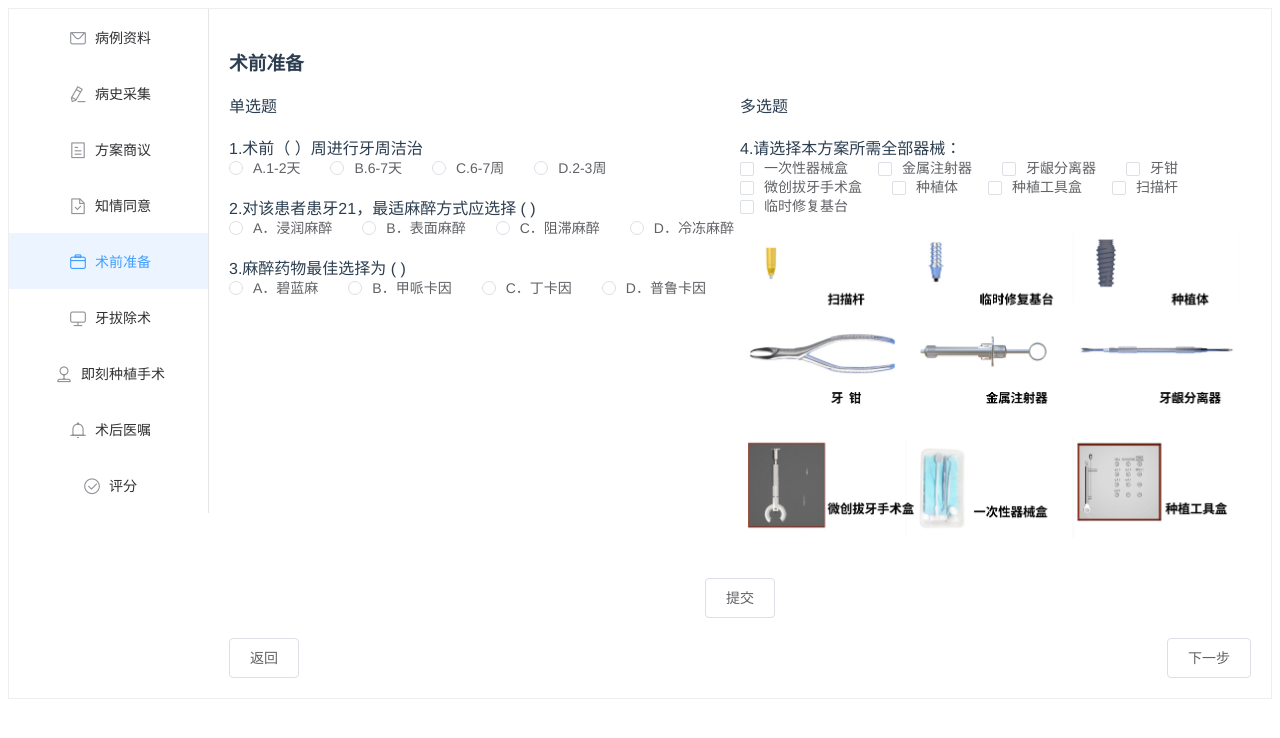
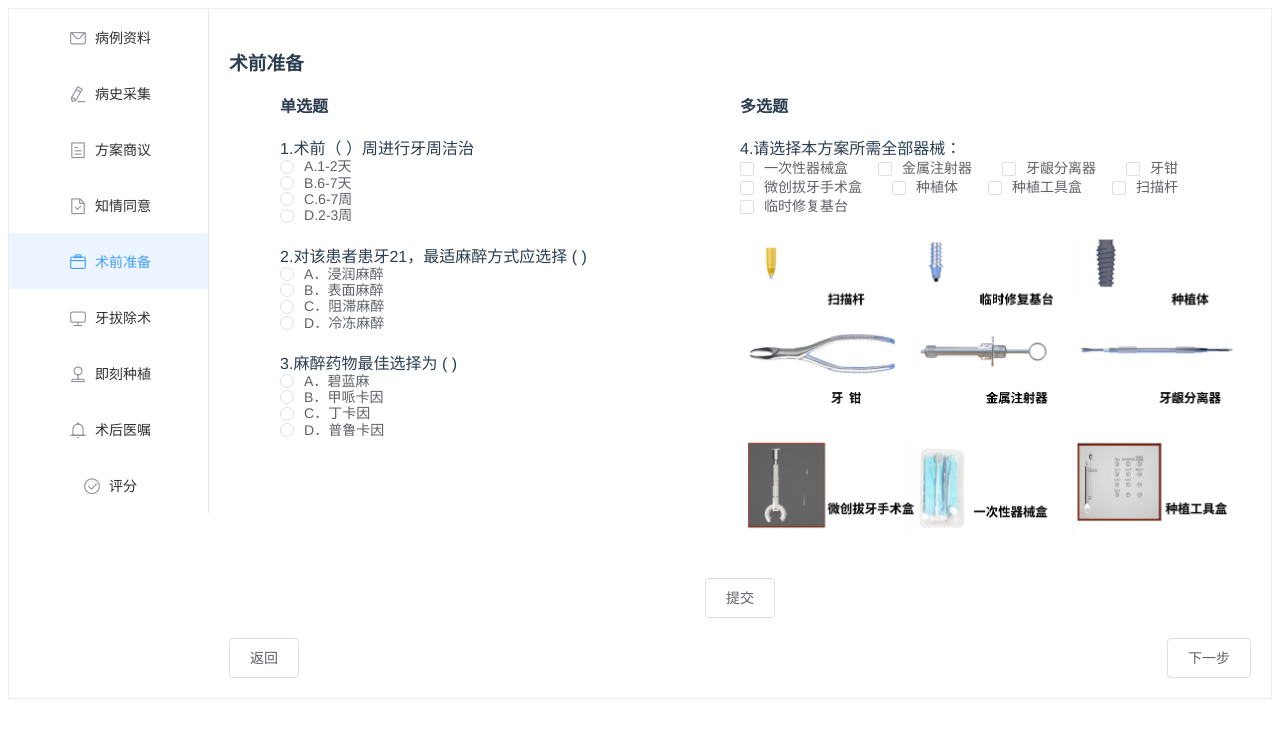
Before and after one commit to yinrouni/experiment-platform, a Vue app: page /#/test in a window 1280 px wide. Both pictures are taken after a click on the item "术前准备". Shown: the top 738 px of the page. Built offline with nearby package versions, Linux system fonts and the light colour scheme.

Commit message:
fix: style

```diff
--- a/src/components/BeautyAssessment.vue
+++ b/src/components/BeautyAssessment.vue
@@ -304,7 +304,7 @@
 
     <el-dialog
   title="结论"
-  :visible.sync="filled"
+  :visible.sync="showDialog"
   width="30%">
   <span>该患者美学风险为低风险。</span>
   <span slot="footer" class="dialog-footer">
@@ -320,12 +320,19 @@
 export default {
   name: 'BeautyAssessment',
   data () {
-    return {filled: false}
+    return {
+      filled: false,
+      showDialog:false
+    }
   },
 
   methods: {
     fill: function () {
       this.filled = true
+      setTimeout(()=>{
+        this.showDialog = true;
+      }, 2000)
+
     },
     next () {
       this.$emit('next')
--- a/src/components/Collect.vue
+++ b/src/components/Collect.vue
@@ -47,8 +47,8 @@
     <div v-if="subIndex === 3">
       <div class="left">
       <i class='el-icon-arrow-right' />为进一步了解进一步了解术区可用骨高度和宽度、唇侧骨板有无缺损及骨质情况等最好选用(单选):
-      <i  v-if="radio === '6' && submittedFilm" class="el-icon-circle-check right" />
-        <i  v-if="radio !== '6' && submittedFilm" class="el-icon-circle-close wrong" />
+      <i  v-if="radio === '5' && submittedFilm" class="el-icon-circle-check right" />
+        <i  v-if="radio !== '5' && submittedFilm" class="el-icon-circle-close wrong" />
       </div>
       <br>
       <div class="left" v-if="!submittedFilm">
--- a/src/components/Plant.vue
+++ b/src/components/Plant.vue
@@ -122,7 +122,7 @@ export default {
     return {
       submitted: false,
       keys: [],
-      titles: ['测试', '球钻定位', '先锋钻洞预备', '检查方向', 'Φ2.8孔钻扩孔', 'Φ3.6孔钻扩孔', '植入种植体', '填充骨粉', '数字化取模型', '戴临时修复体', '调𬌗'],
+      titles: ['测试', '球钻定位', '先锋钻备洞', '检查方向', '逐级备洞1', '逐级备洞2', '植入种植体', '填充骨粉', '数字化取模', '戴临时修复体', '调𬌗'],
       questions: [
         {id: 0,
           q: '种植体到唇侧骨板的距离 ( )',
--- a/src/components/Preparation.vue
+++ b/src/components/Preparation.vue
@@ -7,9 +7,11 @@
   </div>
 <el-row>
   <el-col :span="12">
-    <div class="type">
+    <div class="type singles">
     <span>
+      <b>
       单选题
+      </b>
     </span>
 <br>
 <div v-for="(question, index) in questions" :key="index">
@@ -18,10 +20,11 @@
       <div>
         {{index +1}}.{{question.q}}
       </div>
-      <div>
-        <el-radio-group v-model="keys[question.id]" :disabled="submitted">
+      <div style="text-align: start; display:block;">
+        <el-radio-group v-model="keys[question.id]" :disabled="submitted" class='radioDiv'>
+<div v-for="(option, indexA) in question.a"  :key="option">
+        <el-radio :label="indexA">
 
-        <el-radio  v-for="(option, indexA) in question.a" :label="indexA" :key="option">
           <span>{{option}}
             <i v-if="indexA === question.k && submitted"
             class="el-icon-circle-check right" />
@@ -29,6 +32,7 @@
 
           </span>
         </el-radio>
+</div>
         </el-radio-group>
       </div>
     </div>
@@ -40,7 +44,9 @@
   <el-col :span="12">
     <div class="type">
     <span >
+      <b>
       多选题
+      </b>
       </span>
       <br>
     <br>
@@ -150,4 +156,17 @@ export default {
     width: 500px;
   }
 
+   .radioDiv {
+   margin: 0;
+   width: auto;
+   text-align: left;
+   display: table;
+}
+
+.singles{
+  margin-left: 10%;
+}
+
+
+
 </style>
--- a/src/components/Remove.vue
+++ b/src/components/Remove.vue
@@ -11,7 +11,9 @@
       <el-col :span="12">
            <div class="type">
     <span>
+      <b>
       单选题
+      </b>
     </span>
 <br>
 <div v-for="(question, index) in questions" :key="index">
@@ -141,6 +143,6 @@ export default {
     transform: translate(-50%, -50%);
   }
   video{
-    width: 100%
+    width: 75%
   }
 </style>
--- a/src/components/Test.vue
+++ b/src/components/Test.vue
@@ -29,8 +29,8 @@
      </el-menu-item>
 
         <el-menu-item index="7">
-        <i class=" el-icon-coordinate"></i>
-        <span slot="title">即刻种植手术</span>
+        <i class="el-icon-coordinate"></i>
+        <span slot="title" >即刻种植</span>
      </el-menu-item>
 
         <el-menu-item index="8">
--- a/src/components/plant/ToolsSelector.vue
+++ b/src/components/plant/ToolsSelector.vue
@@ -6,20 +6,25 @@
     </b>
   </div>
 
-<el-card class="speed-card">
+<el-card>
+  <div class="speed-card">
   <el-row>
 
   转速：
   <el-input-number v-model="rotationSpeedData" :step="rotationSpeed.step" :min="rotationSpeed.min" :max="rotationSpeed.max" size="small" :disabled="numInputDisbled" ></el-input-number>
+   rpm
   </el-row>
   <el-row>
     水流：
   <el-input-number v-model="flowSpeedData" :step="flowSpeed.step" :min="flowSpeed.min" :max="flowSpeed.max"  size="small" :disabled="numInputDisbled" ></el-input-number>
+  &nbsp;&nbsp;&nbsp;&nbsp;&nbsp;&nbsp;&nbsp;
   </el-row>
   <el-row>
      扭矩：
   <el-input-number v-model="torqueData" :step="torque.step" :min="torque.min" :max="torque.max" size="small" :disabled="numInputDisbled" ></el-input-number>
+  Ncm
   </el-row>
+  </div>
 </el-card>
 
 <el-collapse v-model="activeName" accordion>
@@ -141,9 +146,11 @@ export default {
   }
   .speed-card{
     font-size: small;
+    padding-left: 5%;
+
   }
   .el-card__body{
-    padding: 5px!;
+    padding: 5px;
   }
   .desc{
     text-align: left;
--- a/src/components/plant/Xianfeng.vue
+++ b/src/components/plant/Xianfeng.vue
@@ -50,8 +50,8 @@ export default {
         fix: 0,
         handler: 1
       },
-      rotationSpeed: {default: 1000, max: 1200, min: 20, step: 200},
-      flowSpeed: {default: 5, max: 5, min: 0, step: 1},
+      rotationSpeed: {default: 600, max: 1200, min: 20, step: 200},
+      flowSpeed: {default: 0, max: 5, min: 0, step: 1},
       torque: {default: 25, max: 45, min: 15, step: 5},
       desc: '请选择合适的钻',
       activeName: '',
```
